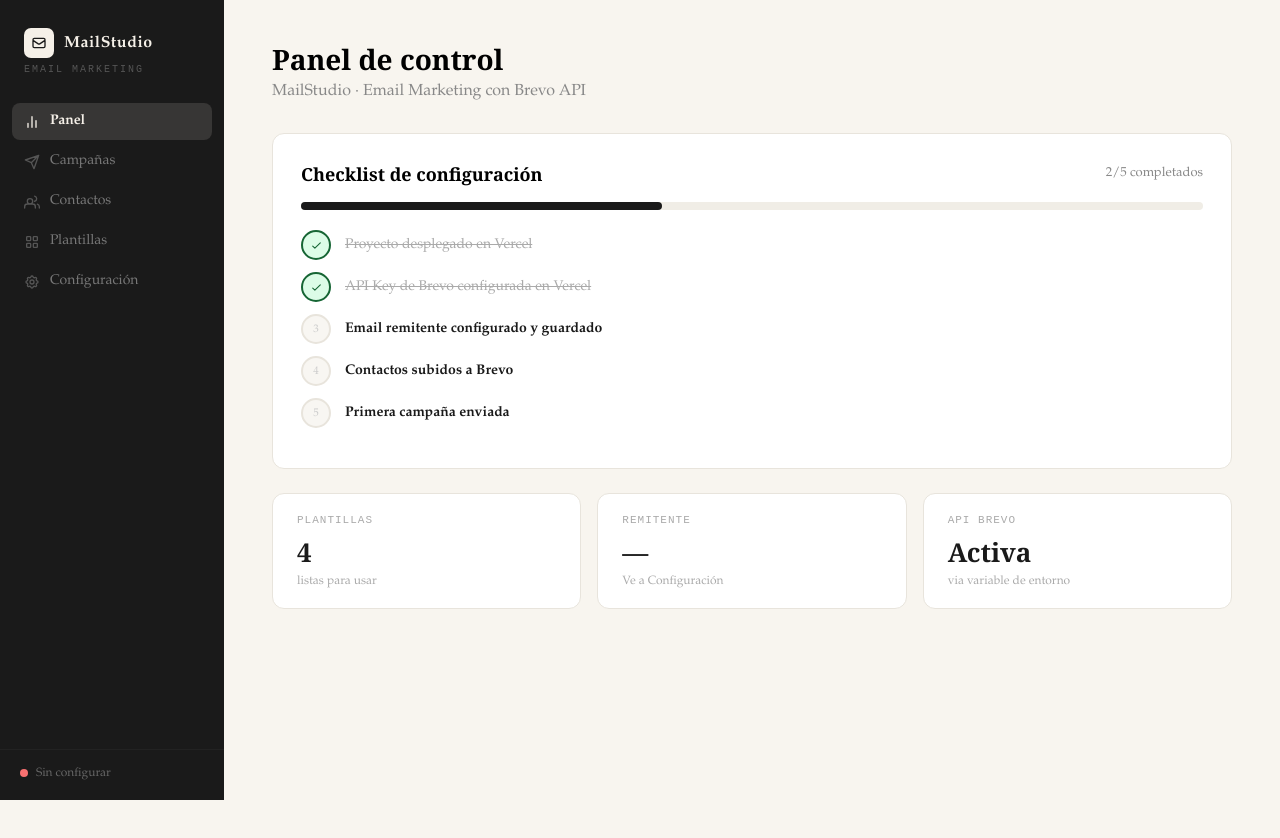
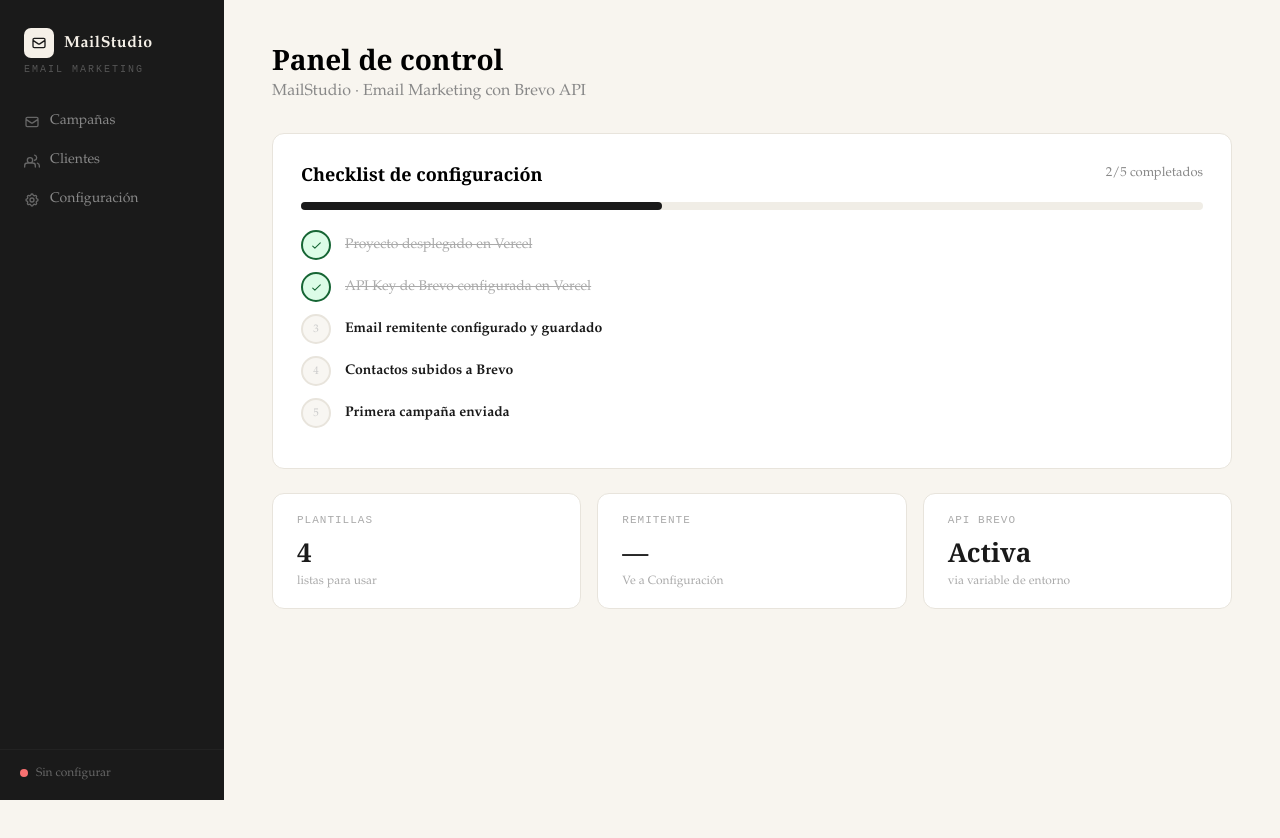
Before and after one commit to stimado9021/nailstudio, a Next.js app: page / in a window 1280 px wide. Shown: the top 838 px of the page. Built offline with nearby package versions, Linux system fonts and the light colour scheme.

Commit message:
cambio en nav

```diff
--- a/app/page.tsx
+++ b/app/page.tsx
@@ -8,7 +8,7 @@ interface Template { id: number; name: string; category: string; preview: string
 interface BrevoList { id: number; name: string; uniqueSubscribers: number; }
 interface LocalContact { id: number; name: string; email: string; list: string; status: string; }
 
-const icons: Record<string, string> = {
+const icons: any = {
   mail:     "M3 8l7.89 5.26a2 2 0 002.22 0L21 8M5 19h14a2 2 0 002-2V7a2 2 0 00-2-2H5a2 2 0 00-2 2v10a2 2 0 002 2z",
   chart:    "M18 20V10M12 20V4M6 20v-6",
   send:     "M22 2L11 13M22 2l-7 20-4-9-9-4 20-7z",
@@ -773,14 +773,40 @@ export default function App() {
           </div>
           <p style={{ color: "#555", fontSize: 10, margin: 0, letterSpacing: 2, fontFamily: "monospace" }}>EMAIL MARKETING</p>
         </div>
-        <nav style={{ flex: 1, padding: "8px 12px" }}>
-          {nav.map(n => (
-            <button key={n.id} onClick={() => setPage(n.id)} style={{ display: "flex", alignItems: "center", gap: 10, width: "100%", padding: "10px 12px", borderRadius: 8, border: "none", cursor: "pointer", fontSize: 14, fontWeight: page === n.id ? 700 : 400, fontFamily: "inherit", textAlign: "left", marginBottom: 3, background: page === n.id ? "rgba(245,240,232,0.13)" : "transparent", color: page === n.id ? "#f5f0e8" : "#777" }}>
-              <Icon d={icons[n.icon]} size={16} stroke color={page === n.id ? "#f5f0e8" : "#555"} />
-              {n.label}
-            </button>
-          ))}
-        </nav>
+      {/* Busca la parte de nav en el Sidebar */}
+<nav style={{ flex: 1, padding: "8px 12px" }}>
+  {[
+    { id: "campaigns", label: "Campañas", icon: "mail" },
+    { id: "customers", label: "Clientes", icon: "users" },
+    { id: "settings", label: "Configuración", icon: "settings" },
+  ].map((n: any) => ( // <--- Añadimos : any aquí
+    <button
+      key={n.id}
+      onClick={() => setPage(n.id)}
+      style={{
+        display: "flex",
+        alignItems: "center",
+        gap: 10,
+        width: "100%",
+        padding: "10px 12px",
+        borderRadius: 8,
+        border: "none",
+        cursor: "pointer",
+        fontSize: 14,
+        fontWeight: page === n.id ? 700 : 400,
+        fontFamily: "inherit",
+        textAlign: "left",
+        marginBottom: 2,
+        background: page === n.id ? "rgba(245,240,232,0.12)" : "transparent",
+        color: page === n.id ? "#f5f0e8" : "#888"
+      }}
+    >
+      {/* Aquí es donde estaba el error del indexado */}
+      <Icon d={(icons as any)[n.icon]} size={16} stroke color={page === n.id ? "#f5f0e8" : "#666"} />
+      {n.label}
+    </button>
+  ))}
+</nav>
         <div style={{ padding: "16px 20px", borderTop: "1px solid #222" }}>
           <div style={{ display: "flex", alignItems: "center", gap: 8, marginBottom: 4 }}>
             <div style={{ width: 8, height: 8, borderRadius: "50%", background: config.senderEmail ? "#4ade80" : "#f87171", flexShrink: 0 }} />
```
